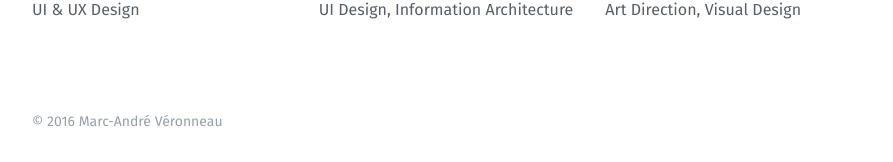
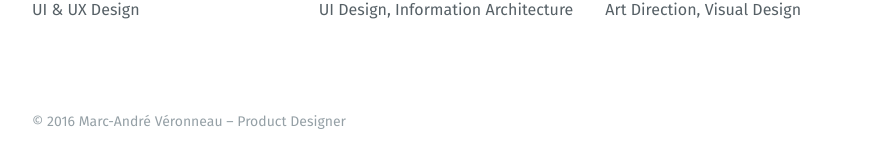
Before and after one commit to maveronneau/maveronneau.github.io, a Jekyll site: the page built from index.html, in a window 1280 px wide. Shown: the part 771-933 px from the top of the page, without its empty margins (193-1086 px from the left). Built offline with Jekyll 4.4.1, drawn with Linux system fonts in a browser that asks for light colours; some of the changed lines change nothing that is shown.

Commit message:
Updated the site's title, description and URL.

```diff
--- a/_config.yml
+++ b/_config.yml
@@ -6,12 +6,12 @@
 # 'jekyll serve'. If you change this file, please restart the server process.
 
 # Site settings
-title: Marc-André Véronneau
+title: Marc-André Véronneau &ndash; Product Designer
 email: hello@maveronneau.com
 description: >
-  Lorem ipsum dolor sit amet, consectetur adipisicing elit, sed do eiusmod tempor incididunt ut labore et dolore magna aliqua. Ut enim ad minim veniam, quis nostrud exercitation ullamco laboris nisi ut aliquip ex ea commodo consequat. Duis aute irure dolor in reprehenderit in voluptate velit esse cillum dolore eu fugiat nulla pariatur. Excepteur sint occaecat cupidatat non proident, sunt in culpa qui officia deserunt mollit anim id est laborum.
+  A full-stack designer from Montreal driven by innovation, and passionate about crafting beautiful, memorable and meaningful experiences.
 baseurl: "" # the subpath of your site, e.g. /blog
-url: "http://yourdomain.com" # the base hostname & protocol for your site
+url: "http://maveronneau.github.io" # the base hostname & protocol for your site
 twitter_username: maveronneau
 github_username:  maveronneau
 dribbble_username: maveronneau
```
